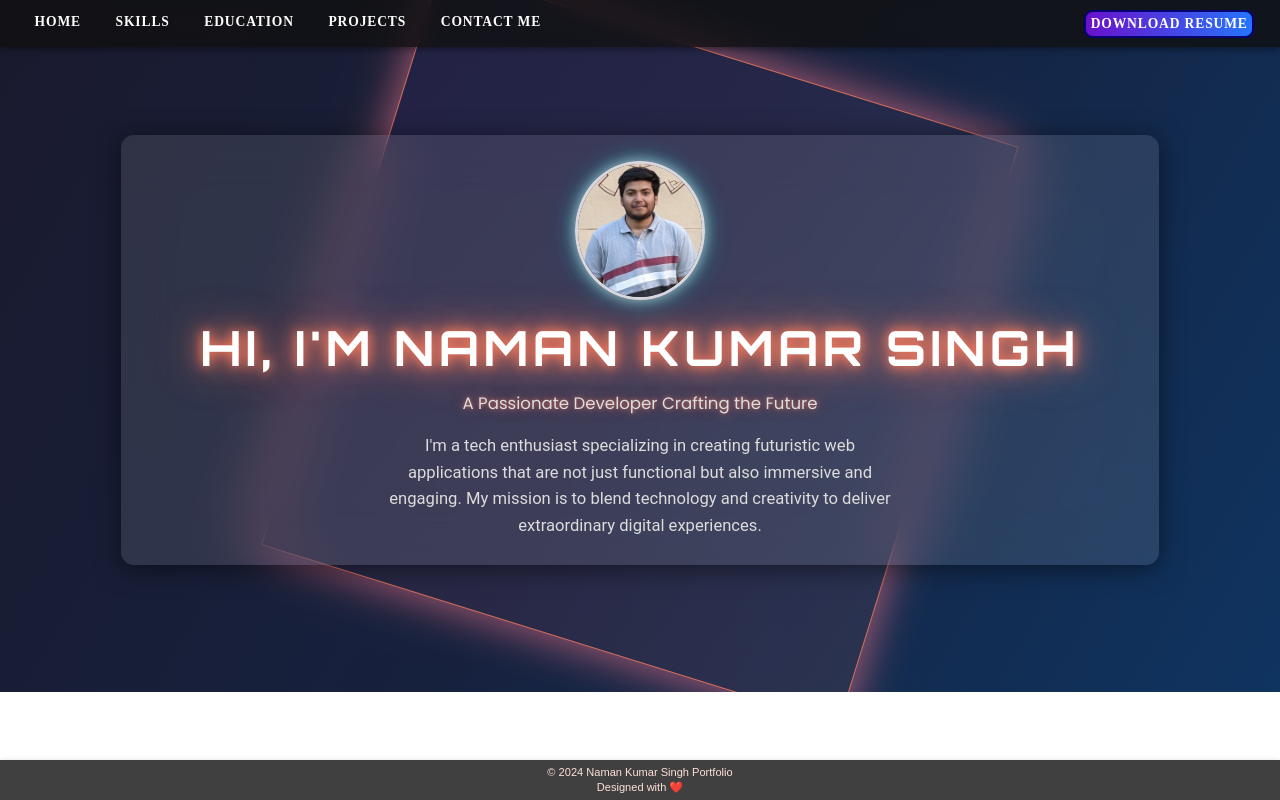
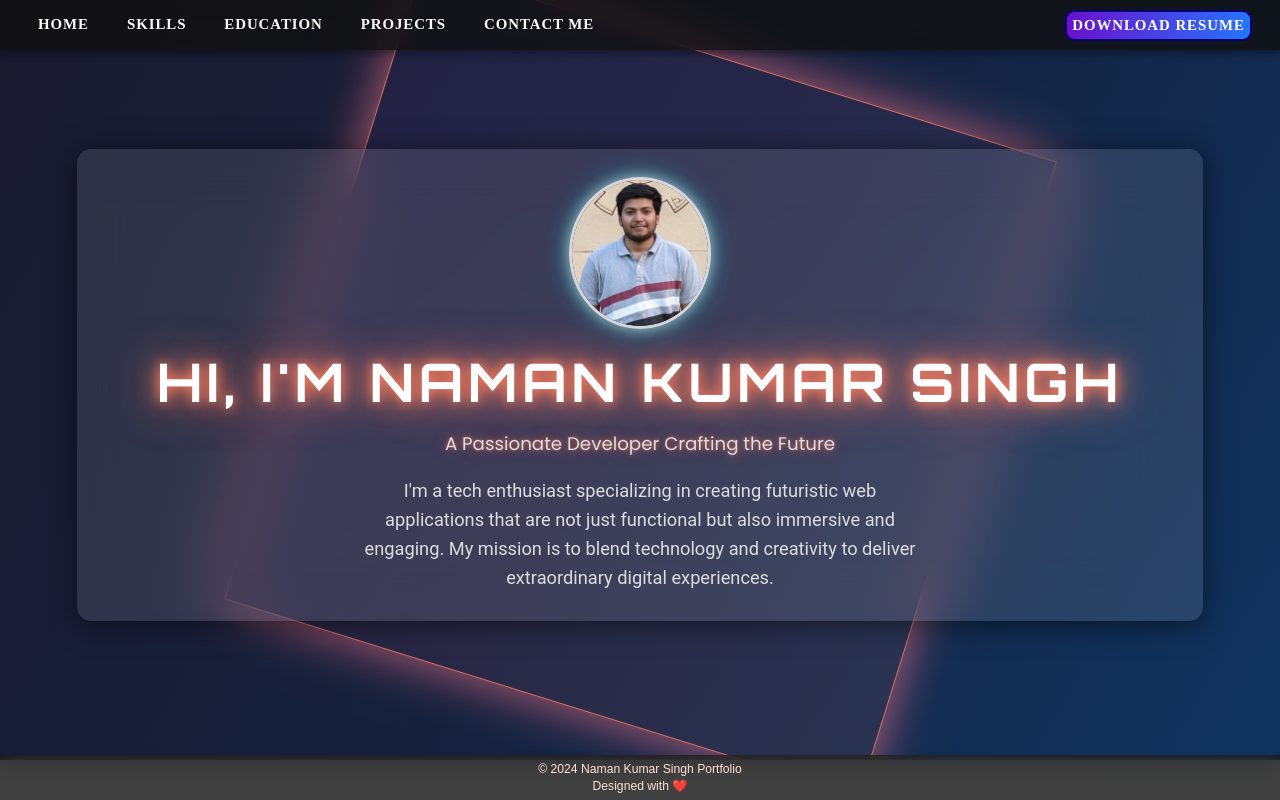
Before and after one commit to NKSG100/my-react-portfolio, a React (Vite) app: page / in a window 1280 px wide. Built offline with nearby package versions, Linux system fonts and the light colour scheme.

Commit message:
Update App.css

```diff
--- a/src/App.css
+++ b/src/App.css
@@ -12,9 +12,10 @@ html, body {
   overflow-x: hidden; /* Prevent horizontal scrolling */
   overflow-y: auto;
   font-family: Arial, sans-serif; /* Ensure consistent font rendering */
-  zoom: 0.93;
 }
-
+html{
+  zoom: 0.95;
+}
 /* Section-specific fix */
 section {
   margin: 0;
```
